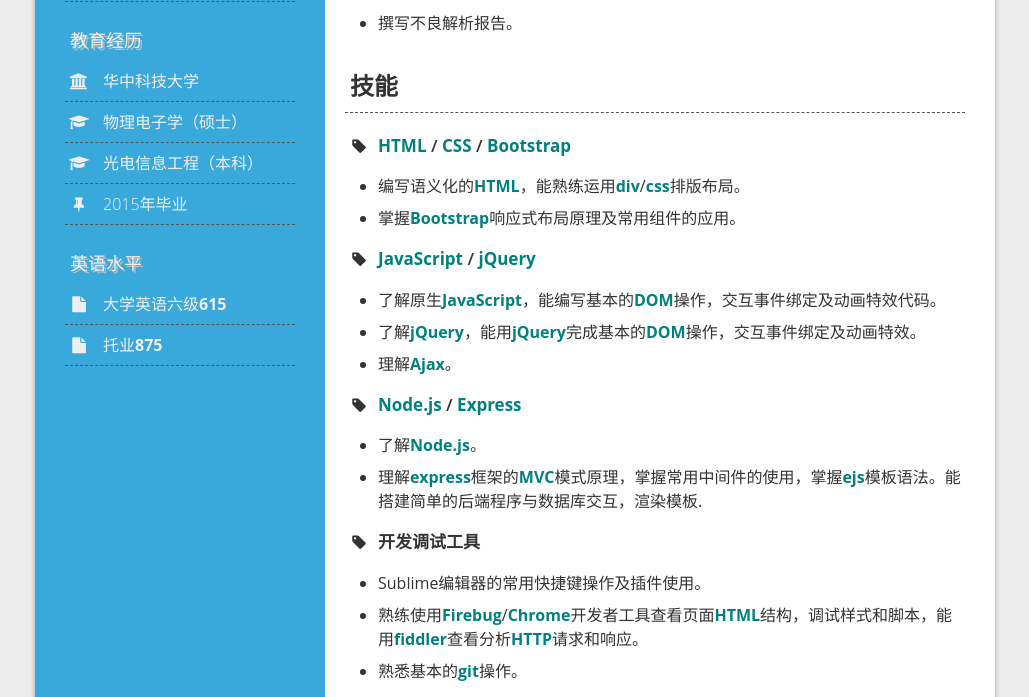
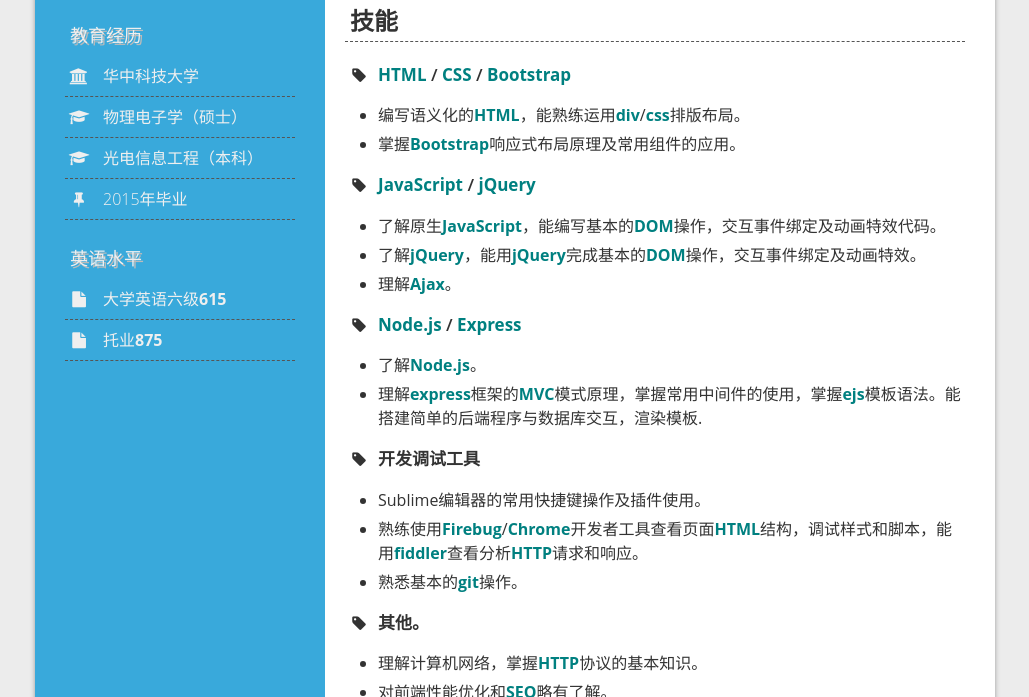
Before and after one commit to seed-fe/resume, a plain HTML site: page index.html in a window 1280 px wide. Shown: the part 585-1282 px from the top of the page, without its empty margins (125-1154 px from the left). Drawn offline with Linux system fonts and the light colour scheme.

Commit message:
增加了pdf
* 修改了部分margin和padding以适应A4大小
* 用chrome转换成了pdf

```diff
--- a/css/style.css
+++ b/css/style.css
@@ -29,7 +29,7 @@
 /* container，整个页面 */
 .container {
   width: 960px;
-  margin: 15px auto;
+  margin: 10px auto;
   border-radius: 5px;
   background-color: #39a9db;
   overflow: hidden;
@@ -107,7 +107,7 @@
   text-shadow: 0 0 1px #ddd;
 }
 h2 {
-  padding: 13px 0 8px 5px;
+  padding: 2px 0 2px 5px;
   border-bottom: 1px dashed #555;
   text-align: left;
 }
@@ -117,11 +117,11 @@
   font-weight: 600;
 }
 .main-dd {
-  margin: 10px 0 15px 0;
+  margin: 5px 0 5px 0;
 }
 .main-ul{list-style-type: disc;}
 .main-li {
-  margin: 8px auto 8px 33px;
+  margin: 5px auto 5px 33px;
 }
 /*项目信息下的code和demo链接*/
 .project-button{margin: 8px auto 8px 33px;}
```
Also changed, not shown: 1 other file.
